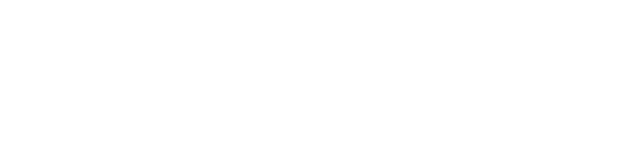
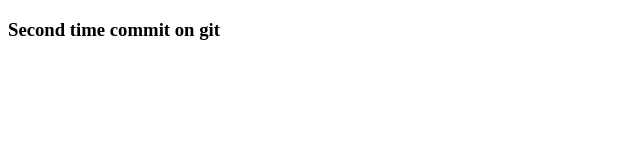
Before and after one commit to chayansrk64/module-3-repo, a plain HTML site: page index.html in a window 1280 px wide. Shown: the whole page, without its empty margins (0-640 px from the left). Drawn offline with Linux system fonts and the light colour scheme.

Commit message:
second commit

```diff
--- a/index.html
+++ b/index.html
@@ -9,6 +9,8 @@
 <body>
 
 
+    <h3>Second time commit on git</h3>
+
 
 </body>
 </html>
```
